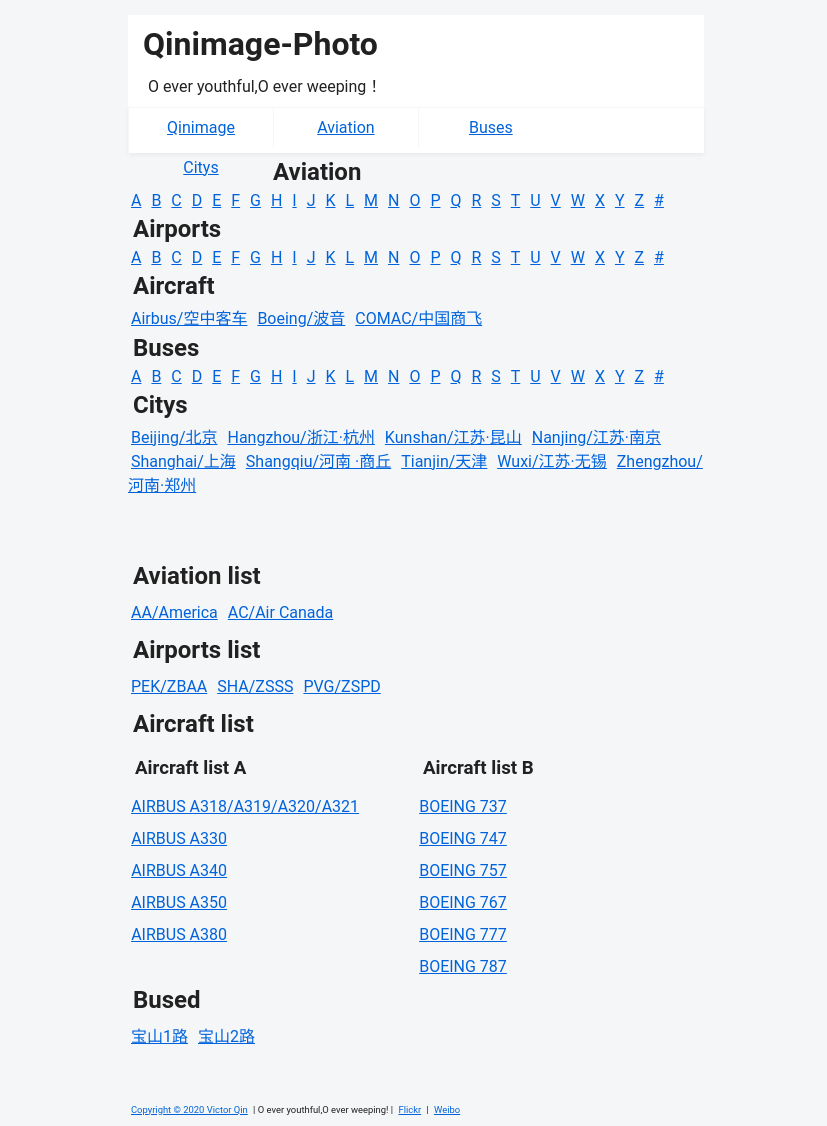
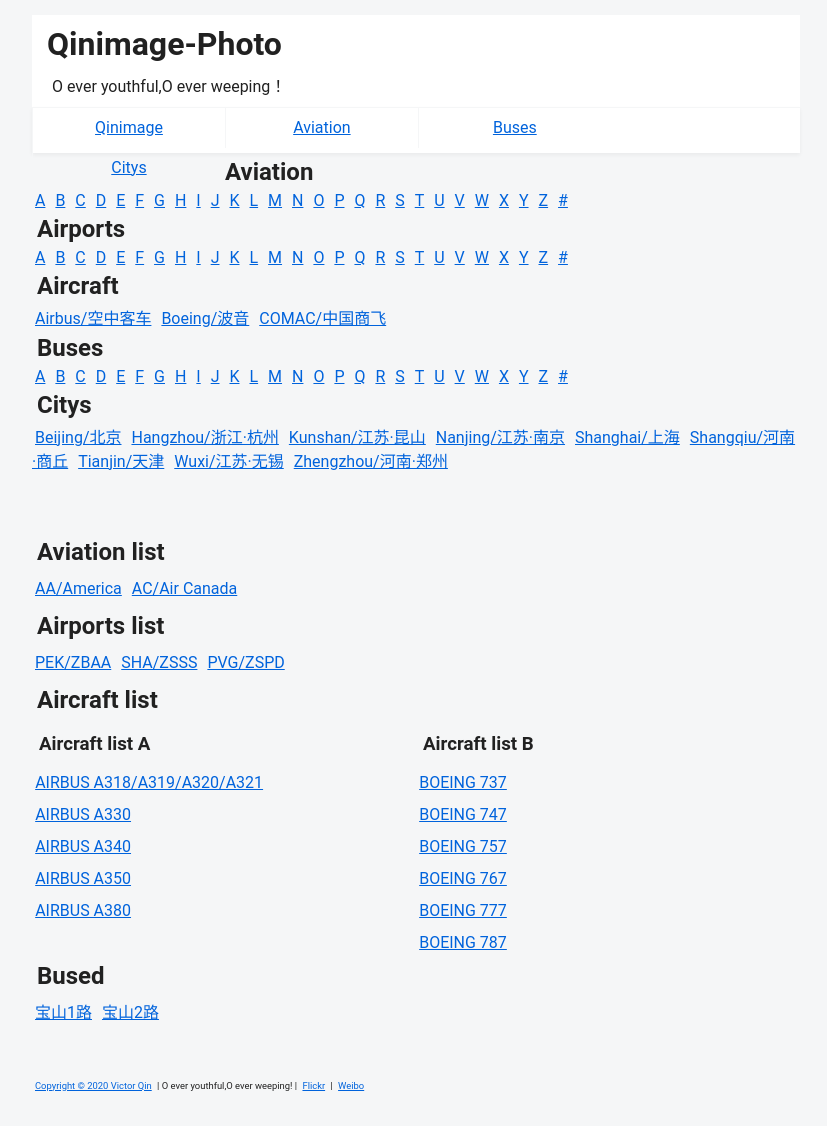
Before and after one commit to yinlqin/yinlqin.github.io, a PHP site: page /index.html in a window 1280 px wide. Shown: the whole page, without its empty margins (224-1051 px from the left). After the commit the page ends 1091 px from the top, so only its background shows below. Run offline with PHP 8.4, Linux system fonts and the light colour scheme.

Commit message:
Update style.css

```diff
--- a/styles/style.css
+++ b/styles/style.css
@@ -18,7 +18,7 @@ body {
 }
 
 #container {
-    max-width: 45%;
+    max-width: 60%;
     margin: 0 auto;
 }
 #c_t_p {
```
